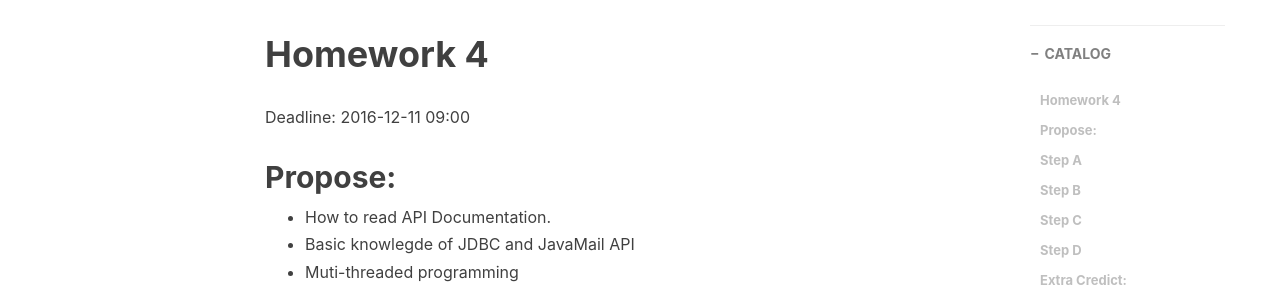
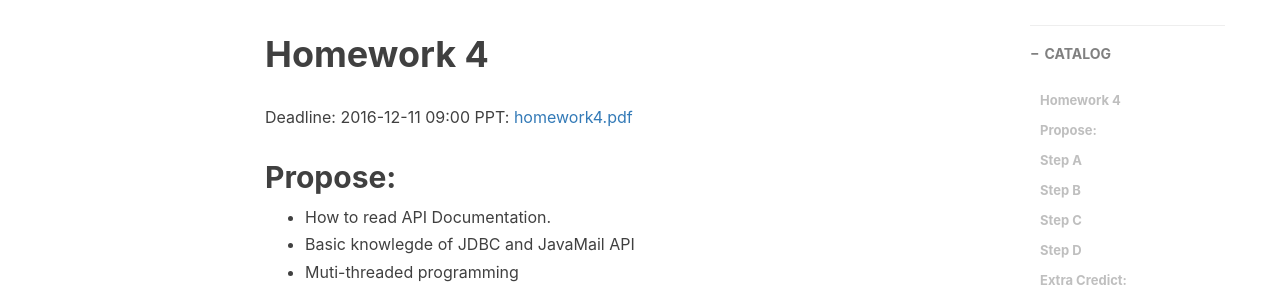
Before and after one commit to iss-java/iss-java.github.io, a Jekyll site: the page built from _posts/2016-11-20-homework_4.md, in a window 1280 px wide. Shown: the part 438-728 px from the top of the page. Built offline with Jekyll 4.4.1, drawn with Linux system fonts in a browser that asks for light colours; nearby versions of some CDN libraries; comment, search, counter and statistics services are not loaded.

Commit message:
Upload homework4.pdf

```diff
--- a/_posts/2016-11-20-homework_4.md
+++ b/_posts/2016-11-20-homework_4.md
@@ -11,6 +11,7 @@ catalog:    true
 # Homework 4
 
 Deadline: 2016-12-11 09:00
+PPT: [homework4.pdf](/img/homework4.pdf)
 
 ## Propose:
 
```
